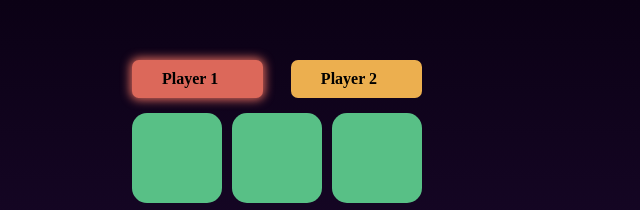
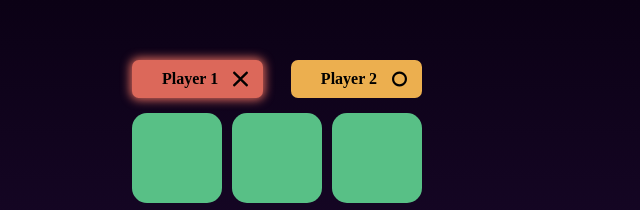
Before and after one commit to MaitreyaSahu/TicTacToe, a plain HTML site: page index.html in a window 1280 px wide. Shown: the top 210 px of the page, 371-1011 px from the left. Drawn offline with Linux system fonts and the light colour scheme; the site is published under a folder, as on GitHub Pages, so addresses that start at the root find nothing.

Commit message:
image path chnaged

```diff
--- a/index.html
+++ b/index.html
@@ -14,11 +14,11 @@
         <div id="gameHead">
             <div class="player1 active">
                 <div>Player 1</div>
-                <img src="/images/x.svg" alt="" class="playerIcon">
+                <img src="./images/x.svg" alt="" class="playerIcon">
             </div>
             <div class="player2">
                 <div>Player 2</div>
-                <img src="/images/o.svg" alt="" class="playerIcon">
+                <img src="./images/o.svg" alt="" class="playerIcon">
             </div>
         </div>
         <div id="gameZone">
```
